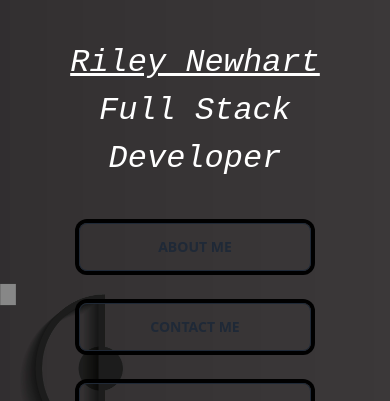
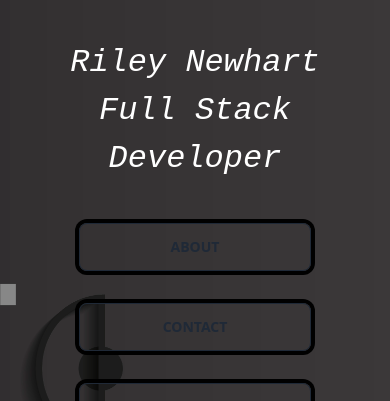
Before and after one commit to Rilaey/Industry-Portfolio, a React (Create React App) app: page / in a window 390 px wide. Shown: the top 401 px of the page. Built offline with nearby package versions, Linux system fonts and the light colour scheme.

Commit message:
responsive changes to ui.

```diff
--- a/src/Pages/AboutMe.js
+++ b/src/Pages/AboutMe.js
@@ -2,6 +2,7 @@ import React from "react";
 import ProfilePic from "../images/profile-pic.jpeg";
 import EducationCard from "../components/EducationCard";
 import UcfLogo from "../images/ucf-logo.png";
+import NebulaLogo from '../images/nss_light.jpg'
 
 export default function AboutMe() {
   return (
@@ -68,7 +69,7 @@ export default function AboutMe() {
         </div>
         <div className="m-5">
           <EducationCard
-            photo={UcfLogo}
+            photo={NebulaLogo}
             altText="Nebula Software Solutions"
             title="Nebula Software Solutions"
             time="June 2022 - December 2022"
--- a/src/Pages/Home.js
+++ b/src/Pages/Home.js
@@ -11,9 +11,7 @@ export default function Home() {
   return (
     <div className="home-layout flex flex-col items-center text-center justify-center">
       <div>
-        <h1 className="home-header" style={{
-          textDecoration: "underline"
-        }}>Riley Newhart</h1>
+        <h1 className="home-header">Riley Newhart</h1>
         <h1 className="home-header">Full Stack Developer</h1>
       </div>
       <div>
@@ -22,13 +20,13 @@ export default function Home() {
             className="btn btn-outline m-4"
             onClick={() => navigate("/AboutMe")}
           >
-            About Me
+            About
           </button>
           <button
             className="btn btn-outline m-4"
             onClick={() => navigate("/ContactMe")}
           >
-            Contact Me
+            Contact
           </button>
           <button
             className="btn btn-outline m-4"
--- a/src/components/EducationCard.js
+++ b/src/components/EducationCard.js
@@ -3,9 +3,9 @@ import React from "react";
 export default function EducationCard({ photo, altText, title, message, location, time }) {
   return (
     <>
-      <div className="flex flex-col items-center bg-white border border-gray-200 rounded-lg shadow md:flex-row md:max-w-xl hover:bg-gray-100 dark:border-gray-700 dark:bg-gray-800 dark:hover:bg-gray-700">
+      <div style={{ backgroundColor: "#616065"}} className="flex flex-col items-center bg-white border border-gray-200 rounded-lg shadow md:flex-row md:max-w-xl hover:bg-gray-100 dark:border-gray-700 dark:bg-gray-800 dark:hover:bg-gray-700">
         <img
-          className="more-info-pictures w-full rounded-t-lg h-96 md:h-auto md:w-48 md:rounded-none md:rounded-l-lg"
+          className="more-info-pictures w-full rounded-t-lg h-96 md:h-auto md:w-48 md:rounded-none md:rounded-l-lg rounded-lg p-2"
           src={photo}
           alt={altText}
         />
```
Also changed, not shown: src/images/nss_light.jpg (added).
